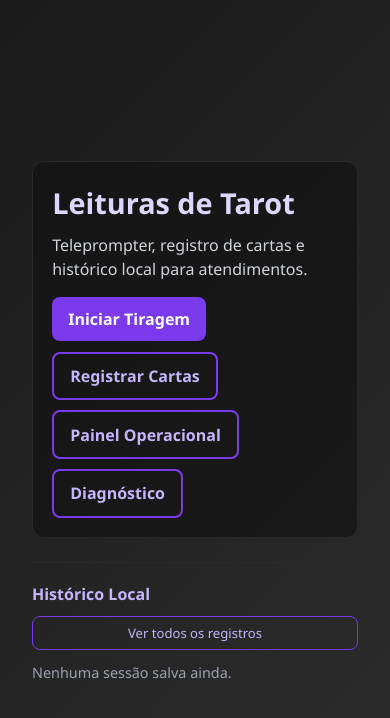
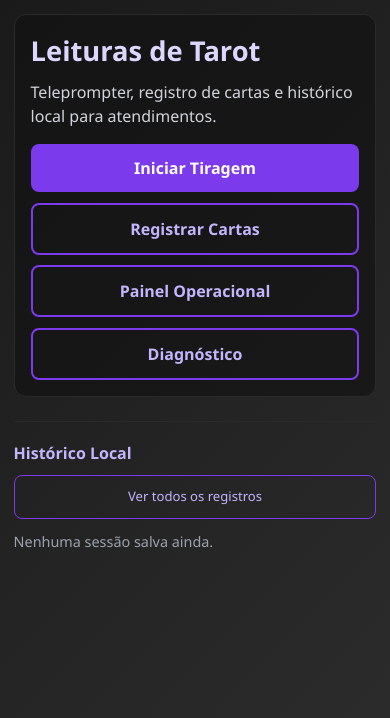
Before and after one commit to ID377585/taro, a React (Vite) app: page / in a window 390 px wide. Shown: the top 718 px of the page. Built offline with nearby package versions, Linux system fonts and the light colour scheme.

Commit message:
Otimiza layout base para mobile

```diff
--- a/src/App.css
+++ b/src/App.css
@@ -1,36 +1,76 @@
+:root {
+  --app-safe-top: env(safe-area-inset-top, 0px);
+  --app-safe-right: env(safe-area-inset-right, 0px);
+  --app-safe-bottom: env(safe-area-inset-bottom, 0px);
+  --app-safe-left: env(safe-area-inset-left, 0px);
+}
+
+* {
+  box-sizing: border-box;
+}
+
+html,
+body,
+#root {
+  min-height: 100%;
+}
+
+body {
+  margin: 0;
+  -webkit-text-size-adjust: 100%;
+  touch-action: manipulation;
+}
+
+button,
+select,
+input,
+textarea {
+  font: inherit;
+}
+
+button,
+select,
+input[type='button'],
+input[type='submit'] {
+  min-height: 44px;
+}
+
 .app {
   width: 100%;
   min-height: 100vh;
+  min-height: 100dvh;
   display: flex;
   flex-direction: column;
   align-items: center;
   justify-content: center;
   background: linear-gradient(135deg, #1a1a1a 0%, #2d2d2d 100%);
+  padding: var(--app-safe-top) var(--app-safe-right) var(--app-safe-bottom) var(--app-safe-left);
 }
 
 .app-container {
   width: 100%;
   max-width: 1200px;
-  padding: 2rem;
+  padding: clamp(1rem, 4vw, 2rem);
 }
 
 .app-container--teleprompter {
   max-width: none;
   padding: 0;
   height: 100vh;
+  height: 100dvh;
 }
 
 .home-menu {
   border: 1px solid #2a2a2a;
   border-radius: 12px;
-  padding: 1.2rem;
+  padding: clamp(1rem, 4vw, 1.2rem);
   margin-bottom: 1.25rem;
   background: rgba(17, 17, 17, 0.65);
 }
 
 .home-menu h1 {
   margin: 0;
-  font-size: 1.8rem;
+  font-size: clamp(1.55rem, 7vw, 1.8rem);
   color: #ddd6fe;
 }
 
@@ -51,8 +91,9 @@
   border: none;
   color: #ffffff;
   border-radius: 8px;
-  padding: 0.7rem 1rem;
+  padding: 0.75rem 1rem;
   font-weight: 600;
+  cursor: pointer;
 }
 
 .home-actions button.secondary {
@@ -63,6 +104,18 @@
 
 .home-actions--compact {
   justify-content: center;
+}
+
+.resume-card {
+  margin-top: 1rem;
+  border: 1px solid #4c1d95;
+  border-radius: 12px;
+  padding: 0.9rem;
+  background: rgba(76, 29, 149, 0.18);
+}
+
+.resume-card strong {
+  color: #ede9fe;
 }
 
 .active-reading-context {
@@ -99,3 +152,132 @@
 .error {
   color: #fca5a5;
 }
+
+.error-card {
+  border: 1px solid #7f1d1d;
+  border-radius: 12px;
+  background: rgba(127, 29, 29, 0.18);
+}
+
+.error-card small {
+  display: block;
+  margin-top: 0.5rem;
+}
+
+.diagnostics-panel {
+  border: 1px solid #27272a;
+  border-radius: 14px;
+  background: rgba(17, 17, 17, 0.88);
+  padding: clamp(0.85rem, 3vw, 1rem);
+}
+
+.diagnostics-header {
+  display: flex;
+  justify-content: space-between;
+  gap: 1rem;
+  align-items: flex-start;
+  margin-bottom: 1rem;
+}
+
+.diagnostics-header h2 {
+  margin: 0;
+  color: #c4b5fd;
+}
+
+.diagnostics-header p {
+  margin: 0.4rem 0 0;
+  color: #d1d5db;
+}
+
+.diagnostics-grid,
+.operations-summary {
+  display: grid;
+  grid-template-columns: repeat(auto-fit, minmax(210px, 1fr));
+  gap: 0.75rem;
+}
+
+.diagnostic-card,
+.operations-summary article {
+  border: 1px solid #3f3f46;
+  border-radius: 12px;
+  padding: 0.85rem;
+  background: rgba(24, 24, 27, 0.92);
+}
+
+.diagnostic-card span,
+.operations-summary span {
+  color: #c4b5fd;
+  font-size: 0.78rem;
+  font-weight: 700;
+  text-transform: uppercase;
+  letter-spacing: 0.06em;
+}
+
+.diagnostic-card h3,
+.operations-summary strong {
+  display: block;
+  margin: 0.35rem 0;
+  color: #f5f3ff;
+}
+
+.operations-summary strong {
+  font-size: 1.8rem;
+}
+
+.diagnostic-card p,
+.operations-summary p {
+  margin: 0;
+  color: #d1d5db;
+}
+
+.diagnostic-card--ok {
+  border-color: rgba(34, 197, 94, 0.45);
+}
+
+.diagnostic-card--warning {
+  border-color: rgba(250, 204, 21, 0.55);
+}
+
+.diagnostic-card--error {
+  border-color: rgba(248, 113, 113, 0.55);
+}
+
+.progress-bar {
+  height: 0.75rem;
+  border-radius: 999px;
+  background: #18181b;
+  border: 1px solid #3f3f46;
+  overflow: hidden;
+  margin: 1rem 0;
+}
+
+.progress-bar div {
+  height: 100%;
+  background: #7c3aed;
+}
+
+@media (max-width: 700px) {
+  .app {
+    align-items: stretch;
+    justify-content: flex-start;
+  }
+
+  .app-container {
+    padding: 0.85rem;
+  }
+
+  .home-actions,
+  .home-actions--compact {
+    display: grid;
+    grid-template-columns: 1fr;
+  }
+
+  .home-actions button,
+  .diagnostics-header button {
+    width: 100%;
+  }
+
+  .diagnostics-header {
+    flex-direction: column;
+  }
+}
```
